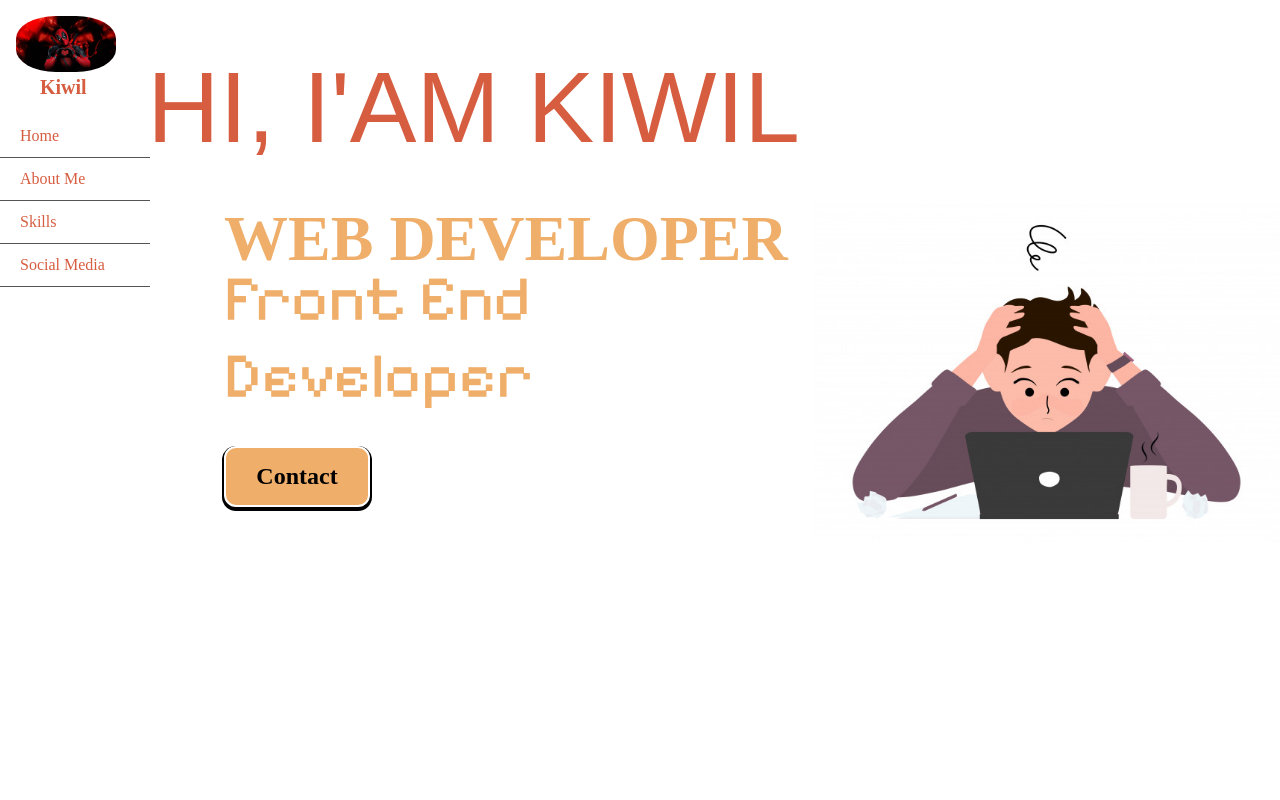
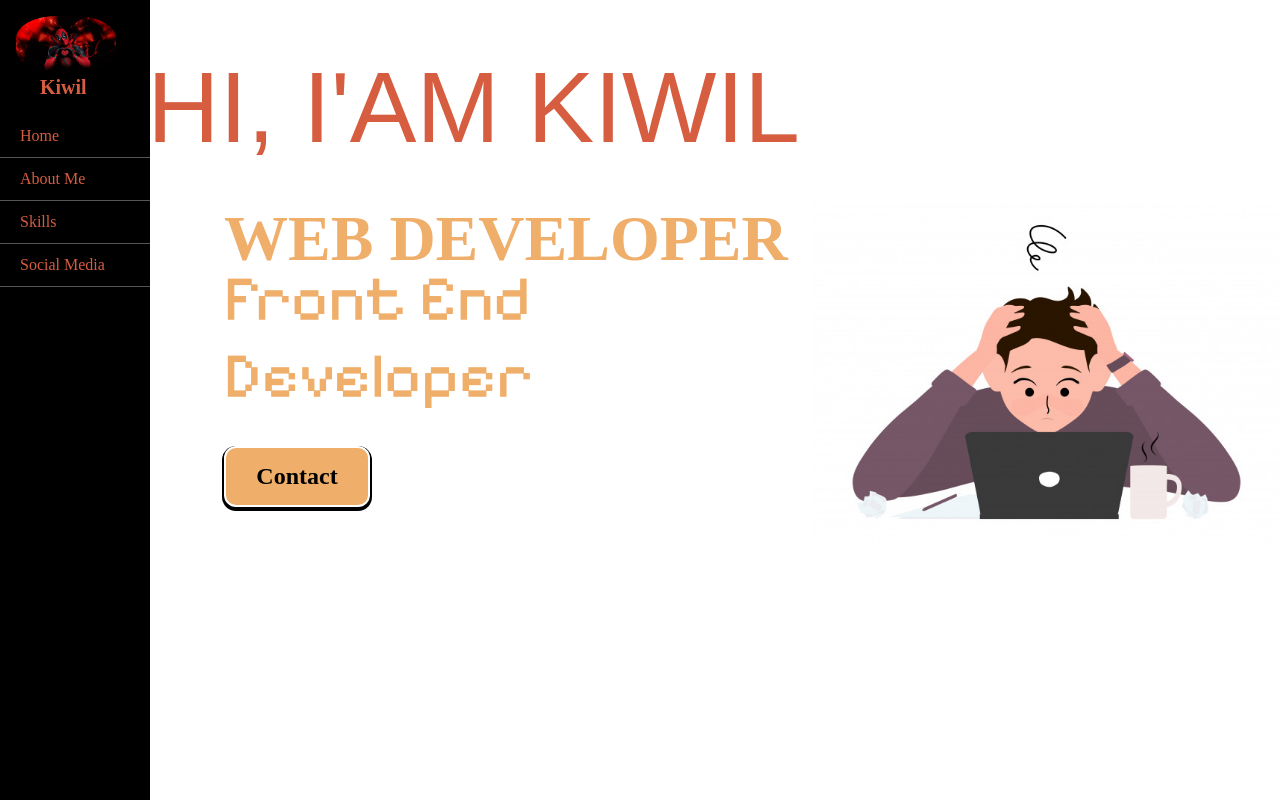
Before and after one commit to wildan-se/dicoding, a plain HTML site: page index.html in a window 1280 px wide. Shown: the top 800 px of the page. Drawn offline with nearby package versions, Linux system fonts and the light colour scheme; a web font is replaced by a local one.

Commit message:
tes ke 3

```diff
--- a/style.css
+++ b/style.css
@@ -7,7 +7,7 @@
 /* NAVBAR */
 
 .vertical-navbar {
-  background-color: #black;
+  background-color: black;
   width: 150px;
   position: fixed;
   top: 0;
```
